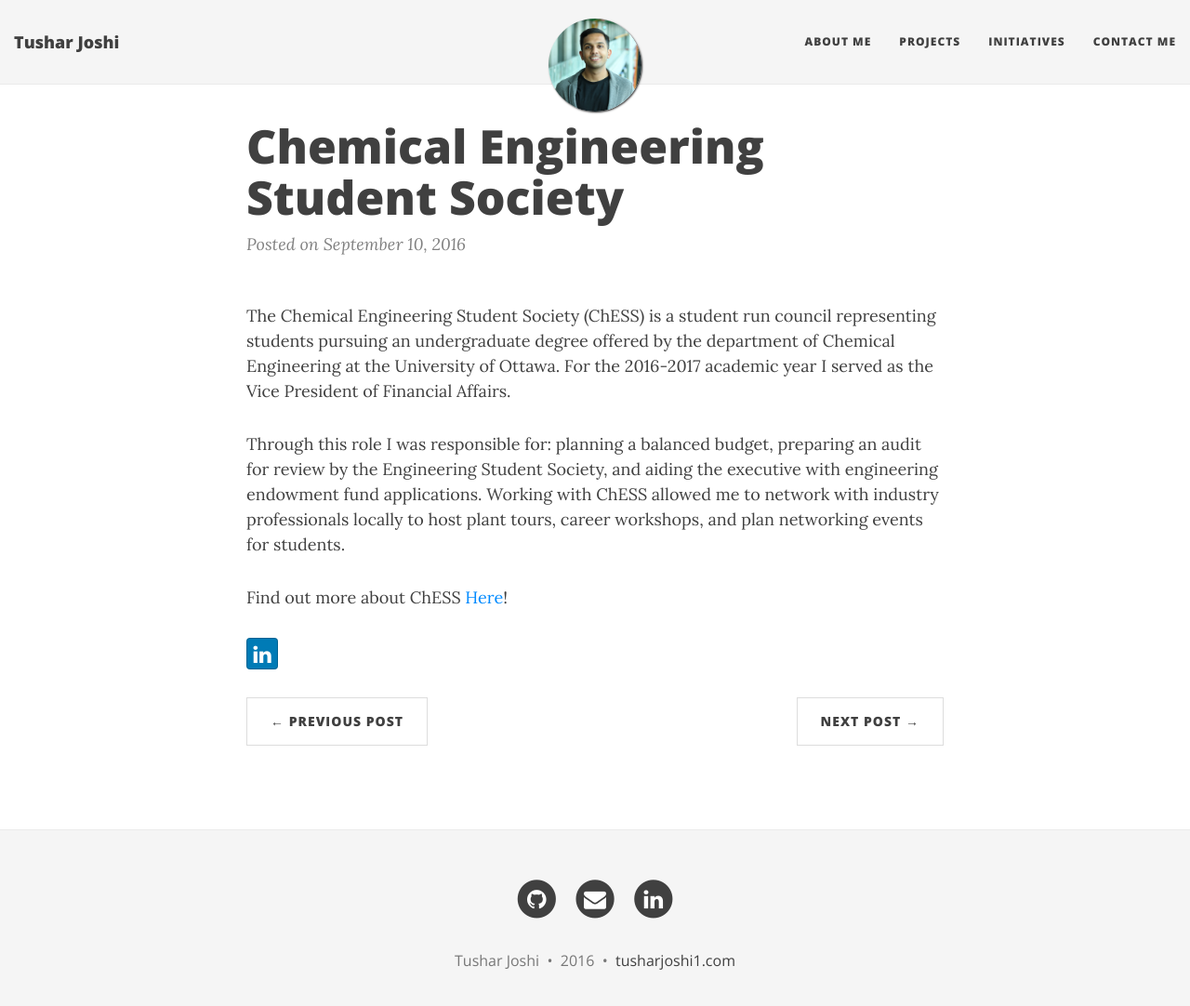
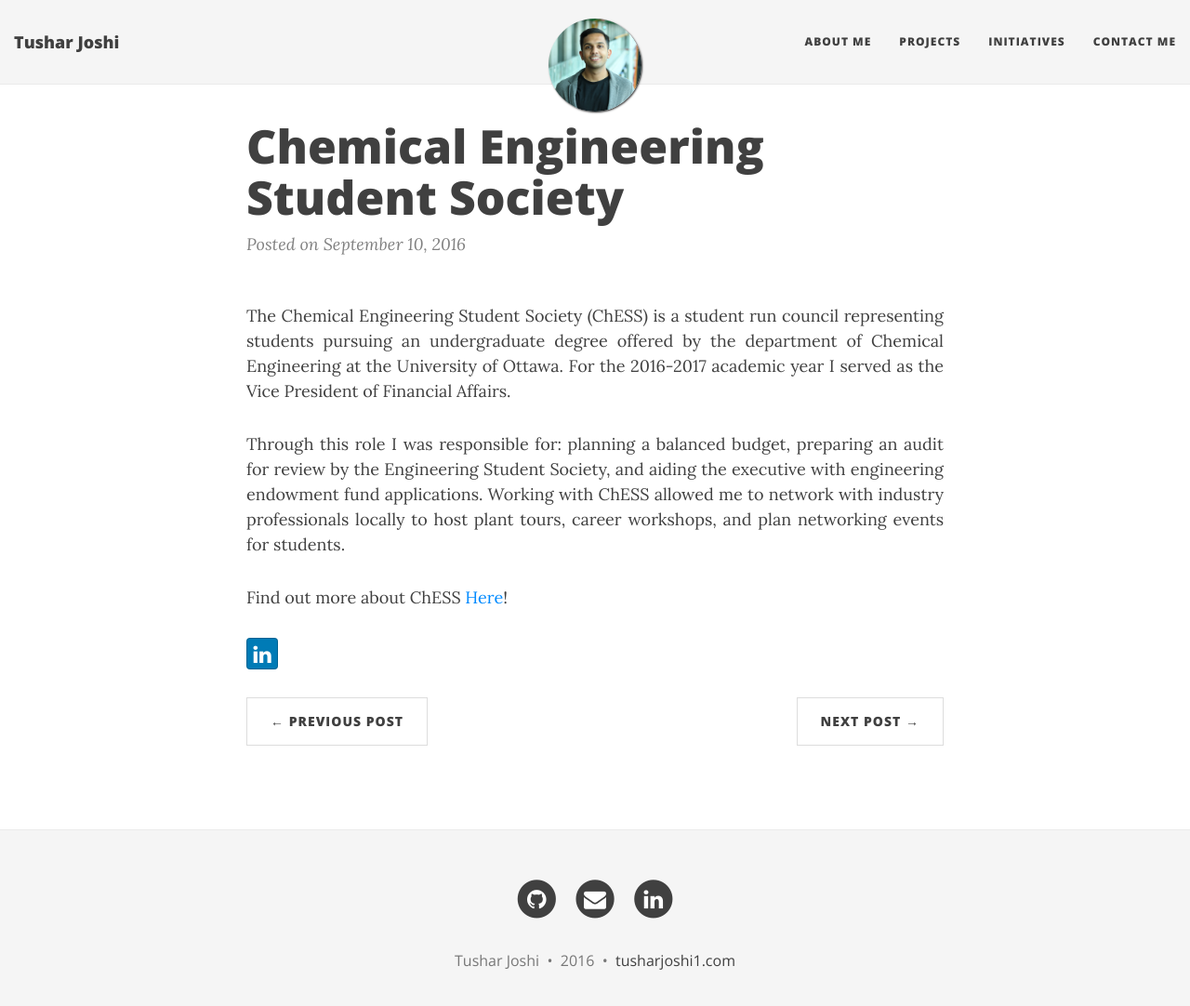
Before and after one commit to tusharjoshi1/tusharjoshi1.github.io, a Jekyll site: the page built from _posts/initiatives/2016-09-10-chess.md, in a window 1280 px wide and 1095 px high. Shown: the top 1082 px of the window at 93% size. Built offline with Jekyll 4.4.1, drawn with Linux system fonts in a browser that asks for light colours; nearby versions of some CDN libraries.

Commit message:
Update 2016-09-10-chess.md

```diff
--- a/_posts/initiatives/2016-09-10-chess.md
+++ b/_posts/initiatives/2016-09-10-chess.md
@@ -4,8 +4,8 @@ title: Chemical Engineering Student Society
 category: initiative
 ---
 
-The Chemical Engineering Student Society (ChESS) is a student run council representing students pursuing an undergraduate degree offered by the department of Chemical Engineering at the University of Ottawa. For the 2016-2017 academic year I served as the Vice President of Financial Affairs.
+<p align="justify">The Chemical Engineering Student Society (ChESS) is a student run council representing students pursuing an undergraduate degree offered by the department of Chemical Engineering at the University of Ottawa. For the 2016-2017 academic year I served as the Vice President of Financial Affairs. </p>
 
-Through this role I was responsible for: planning a balanced budget, preparing an audit for review by the Engineering Student Society, and aiding the executive with engineering endowment fund applications. Working with ChESS allowed me to network with industry professionals locally to host plant tours, career workshops, and plan networking events for students.
+<p align="justify">Through this role I was responsible for: planning a balanced budget, preparing an audit for review by the Engineering Student Society, and aiding the executive with engineering endowment fund applications. Working with ChESS allowed me to network with industry professionals locally to host plant tours, career workshops, and plan networking events for students.</p>
 
-Find out more about ChESS <a href="chess.essaeg.ca">Here</a>!
+<p align="justify">Find out more about ChESS <a href="chess.essaeg.ca">Here</a>!</p>
```
